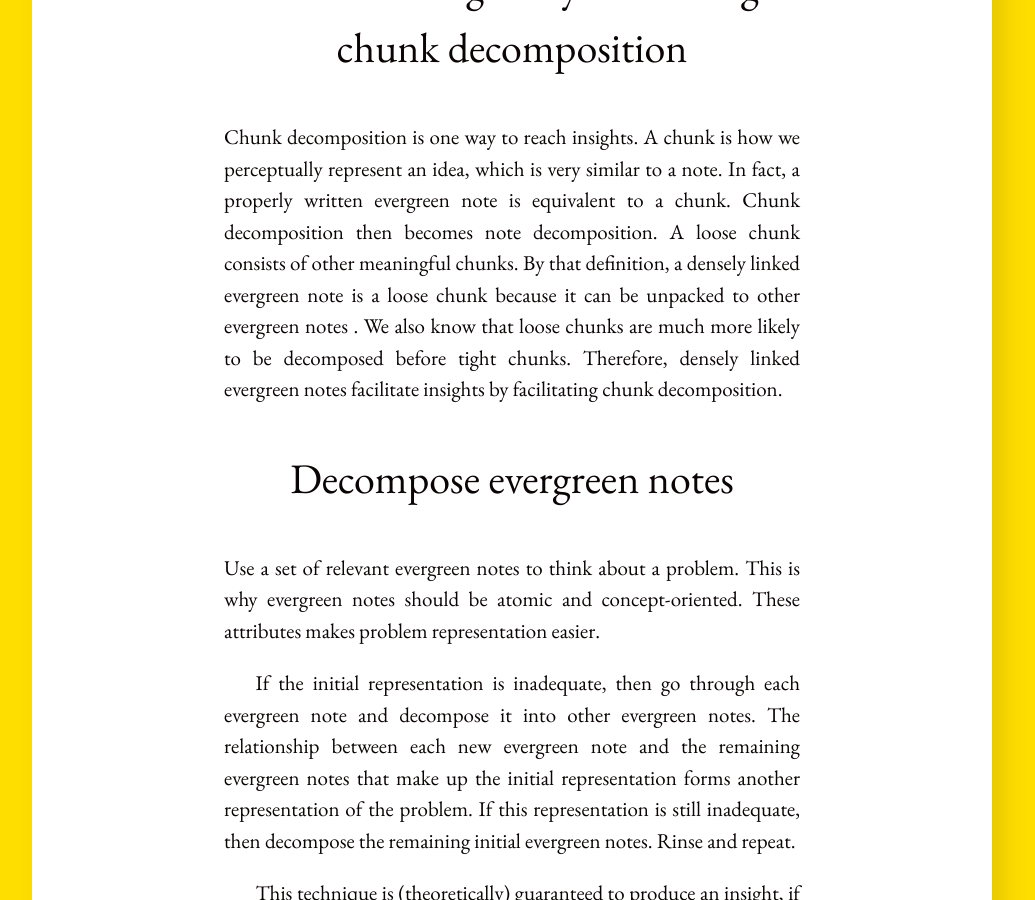
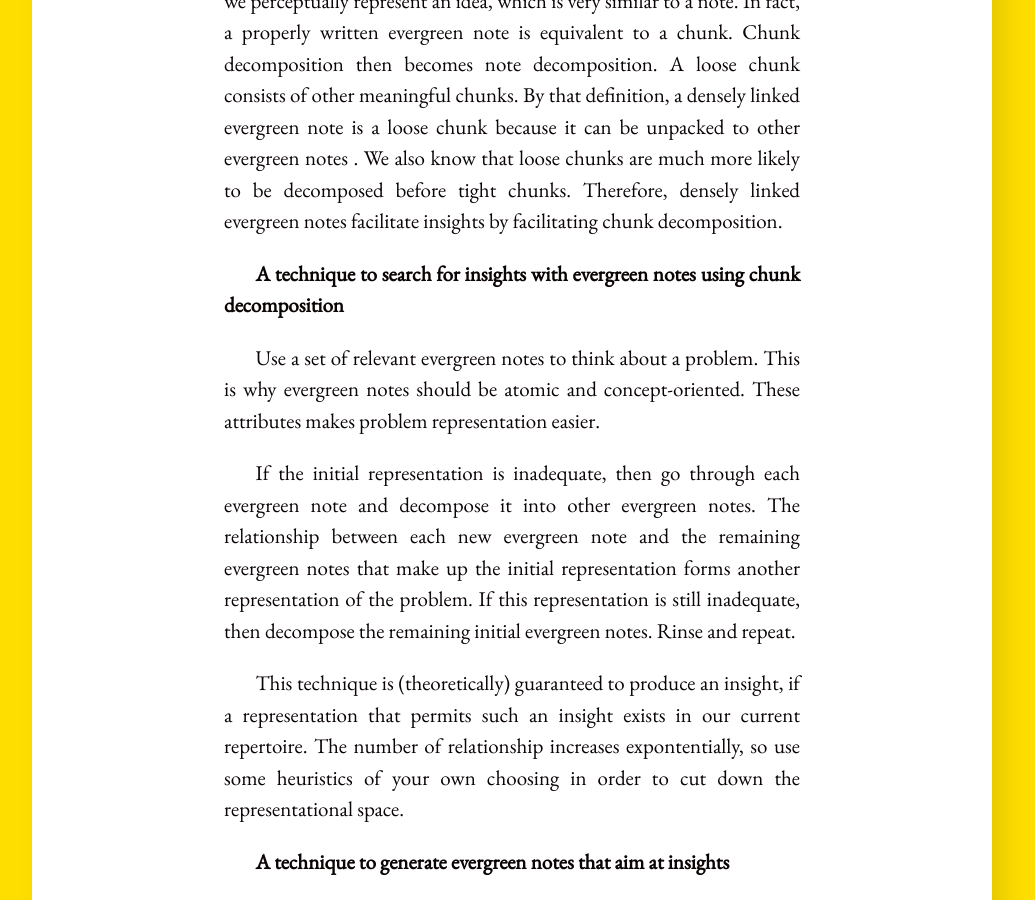
Before and after one commit to minhthanh3145/minhthanh3145.github.io, a Jekyll site: the page built from _posts/2021-02-12-insight-evergreen-notes-framework.md, in a window 1280 px wide and 900 px high, scrolled down 1461 px. Shown: the whole window, without its empty margins (128-1163 px from the left). Built offline with Jekyll 4.4.1, drawn with Linux system fonts in a browser that asks for light colours.

Commit message:
Update framework for insight post

```diff
--- a/_posts/2021-02-12-insight-evergreen-notes-framework.md
+++ b/_posts/2021-02-12-insight-evergreen-notes-framework.md
@@ -13,11 +13,11 @@ An idea is represented as a distribution of activation of pieces of knowledge in
 
 Thinking is difficult, it means being able to divide your mind into people and withstanding the tension of them battling it out. Because our brain is more powerful a processor than a storage, and it's the playing out of the dialogue that contains the potential for novel ideas, we should externalize as much as what's necessary for the internal conversation to take place. In other words, we think more effectively by manipulating our notes.
 
-## Densely linked evergreen notes facilitate insights by facilitating chunk decomposition
+**Densely linked evergreen notes facilitate insights by facilitating chunk decomposition**
 
 Chunk decomposition is one way to reach insights. A chunk is how we perceptually represent an idea, which is very similar to a note. In fact, a properly written evergreen note is equivalent to a chunk. Chunk decomposition then becomes note decomposition. A loose chunk consists of other meaningful chunks. By that definition, a densely linked evergreen note is a loose chunk because it can be unpacked to other evergreen notes . We also know that loose chunks are much more likely to be decomposed before tight chunks. Therefore, densely linked evergreen notes facilitate insights by facilitating chunk decomposition.
 
-## Decompose evergreen notes
+**A technique to search for insights with evergreen notes using chunk decomposition**
 
 Use a set of relevant evergreen notes to think about a problem. This is why evergreen notes should be atomic and concept-oriented. These attributes makes problem representation easier.
 
@@ -25,4 +25,4 @@ If the initial representation is inadequate, then go through each evergreen note
 
 This technique is (theoretically) guaranteed to produce an insight, if a representation that permits such an insight exists in our current repertoire. The number of relationship increases expontentially, so use some heuristics of your own choosing in order to cut down the representational space.
 
-## A technique to generate evergreen notes that aim at insights
+**A technique to generate evergreen notes that aim at insights**
```
